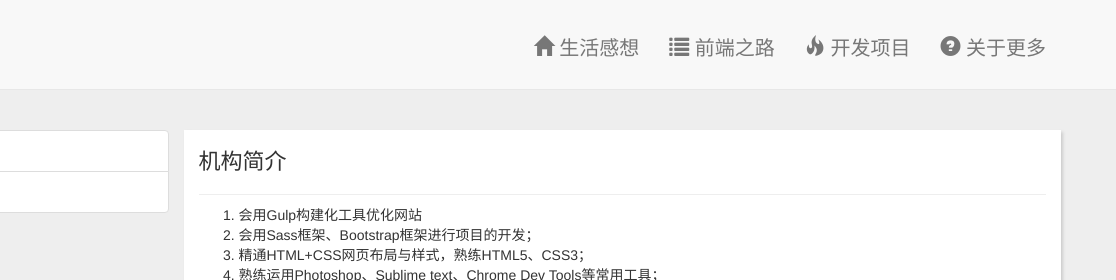
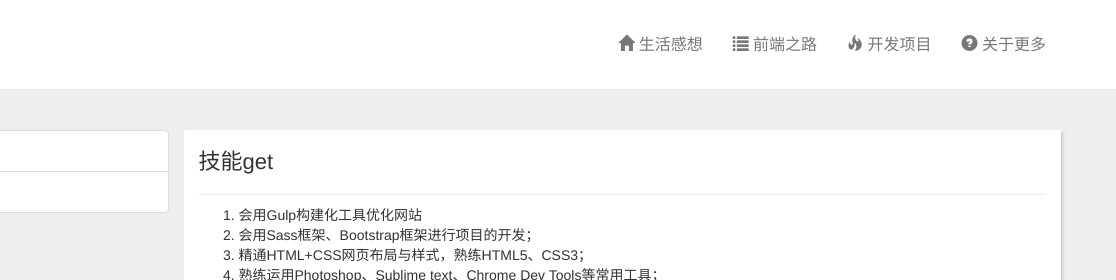
Before and after one commit to clara1991/clara.github.io, a plain HTML site: page about/about.html in a window 1280 px wide. Shown: the top 280 px of the page, 164-1280 px from the left. Drawn offline with Linux system fonts and the light colour scheme.

Commit message:
Site updated: 2017-02-23 18:40:12

```diff
--- a/about/about.html
+++ b/about/about.html
@@ -41,7 +41,7 @@
 				</div>
 				<div class="col-md-9 about">
 					<a name="1"></a>
-					<h3>机构简介</h3>
+					<h3>技能get</h3>
 					<p>
 						<ol>
 							<li>会用Gulp构建化工具优化网站</li>
--- a/about/css/project-ex.css
+++ b/about/css/project-ex.css
@@ -10,9 +10,12 @@ body {
 .navbar{
 	min-height: 90px;
 }
+.navbar-default{
+	background-color: #fff;
+}
 .navbar-clara{
 	padding-top: 20px;
-    font-size: 20px;
+    font-size: 16px;
 }
 .carousel-inner img{
 	margin: 0 auto;
```
